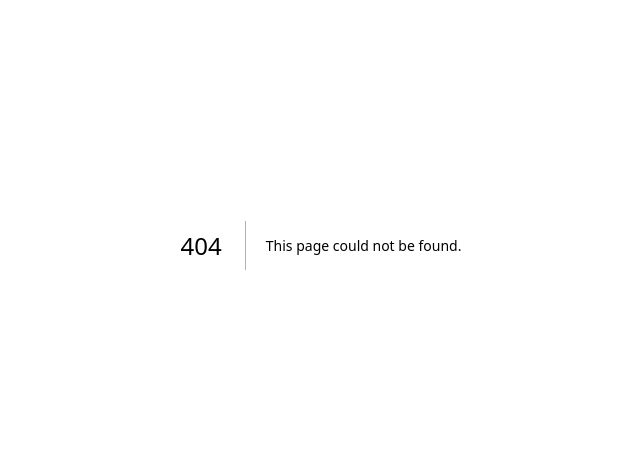
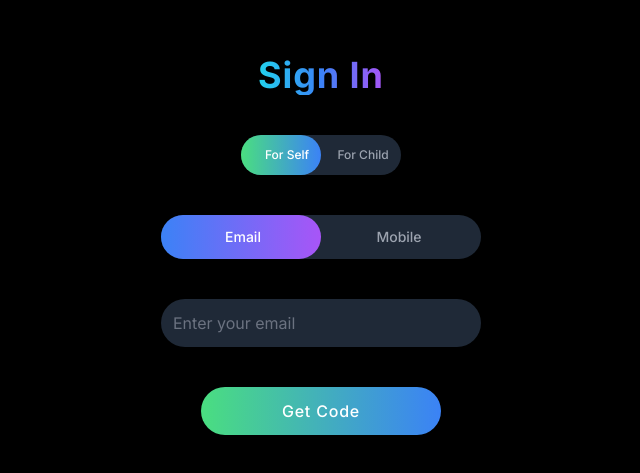
Before and after one commit to haresh12/CareerBridge, a Next.js app: page /signin in a window 1280 px wide. Before the commit this address had no page. Shown: the part 155-628 px from the top of the page, without its empty margins (319-959 px from the left). Built offline with nearby package versions, Linux system fonts and the light colour scheme.

Commit message:
Sign in design WIP

```diff
--- a/app/page.tsx
+++ b/app/page.tsx
@@ -1,18 +1,23 @@
 "use client";
 
+import { useRouter } from 'next/navigation';
 import Lottie from 'lottie-react';
 import animationData from './family.json';
 import { Button } from '@headlessui/react';
 
 export default function Home() {
+  const router = useRouter();
+
+  const handleSignInClick = () => {
+    router.push('/signin');
+  };
+
   return (
     <main className="flex flex-col min-h-screen items-center justify-center bg-black text-white p-4 space-y-4">
 
       <h3 className="text-5xl sm:text-6xl font-extrabold tracking-wide text-transparent bg-clip-text bg-gradient-to-r from-cyan-400 via-blue-500 to-purple-500 animate-pulse leading-normal">
         CareerBridge
       </h3>
-
-      {/* Lottie Animation */}
       <Lottie
         animationData={animationData}
         loop={true}
@@ -21,6 +26,7 @@ export default function Home() {
 
       <div className="flex flex-col items-center space-y-3 sm:space-y-5">
         <Button
+          onClick={handleSignInClick}
           className="relative w-full max-w-xs py-3 sm:py-4 rounded-full text-lg sm:text-xl font-semibold tracking-wider transition-transform transform hover:scale-105 focus:outline-none focus:ring-4 focus:ring-cyan-300 focus:ring-opacity-50"
           style={{
             background: "linear-gradient(120deg, #FF4081, #FFA726, #66BB6A, #42A5F5, #7E57C2)",
@@ -36,6 +42,7 @@ export default function Home() {
         </Button>
 
         <Button
+          onClick={handleSignInClick}
           className="relative w-full max-w-xs py-3 sm:py-4 rounded-full text-lg sm:text-xl font-semibold tracking-wider transition-transform transform hover:scale-105 focus:outline-none focus:ring-4 focus:ring-indigo-300 focus:ring-opacity-50"
           style={{
             background: "linear-gradient(120deg, #7E57C2, #42A5F5, #66BB6A, #FFA726, #FF4081)",
--- /dev/null
+++ b/app/signin/page.tsx
@@ -0,0 +1,100 @@
+"use client";
+
+import { useState } from 'react';
+
+export default function SignIn() {
+  const [signInMethod, setSignInMethod] = useState('email');
+  const [userType, setUserType] = useState('self');
+
+  return (
+    <main className="flex flex-col min-h-screen items-center justify-center bg-black text-white p-4 space-y-10">
+
+      <h3 className="text-3xl sm:text-4xl font-bold tracking-wide text-transparent bg-clip-text bg-gradient-to-r from-cyan-400 via-blue-500 to-purple-500">
+        Sign In
+      </h3>
+
+      {/* Smaller Toggle-like User Type Selection */}
+      <div className="relative w-full max-w-xs mt-4 flex justify-center">
+        <div className="relative flex items-center bg-gray-800 rounded-full p-1 space-x-2 w-1/2">
+          <div
+            className={`absolute left-0 top-0 h-full w-1/2 bg-gradient-to-r from-green-400 to-blue-500 rounded-full transition-transform duration-300 ease-in-out transform ${
+              userType === 'self' ? 'translate-x-0' : 'translate-x-full'
+            }`}
+          />
+          <button
+            onClick={() => setUserType('self')}
+            className={`relative z-10 w-1/2 py-2 text-xs font-medium text-center ${
+              userType === 'self' ? 'text-white' : 'text-gray-400'
+            }`}
+          >
+            For Self
+          </button>
+          <button
+            onClick={() => setUserType('child')}
+            className={`relative z-10 w-1/2 py-2 text-xs font-medium text-center ${
+              userType === 'child' ? 'text-white' : 'text-gray-400'
+            }`}
+          >
+            For Child
+          </button>
+        </div>
+      </div>
+
+      {/* Toggle-like Sign In Method Options */}
+      <div className="relative w-full max-w-xs">
+        <div className="relative flex items-center bg-gray-800 rounded-full p-1">
+          <div
+            className={`absolute left-0 top-0 h-full w-1/2 bg-gradient-to-r from-blue-500 to-purple-500 rounded-full transition-transform duration-300 ease-in-out transform ${
+              signInMethod === 'email' ? 'translate-x-0' : 'translate-x-full'
+            }`}
+          />
+          <button
+            onClick={() => setSignInMethod('email')}
+            className={`relative z-10 w-1/2 py-2 text-sm font-medium text-center ${
+              signInMethod === 'email' ? 'text-white' : 'text-gray-400'
+            }`}
+          >
+            Email
+          </button>
+          <button
+            onClick={() => setSignInMethod('mobile')}
+            className={`relative z-10 w-1/2 py-2 text-sm font-medium text-center ${
+              signInMethod === 'mobile' ? 'text-white' : 'text-gray-400'
+            }`}
+          >
+            Mobile
+          </button>
+        </div>
+      </div>
+
+      {/* Input for Email or Phone */}
+      <div className="w-full max-w-xs mt-4">
+        {signInMethod === 'email' ? (
+          <input
+            type="email"
+            placeholder="Enter your email"
+            className="w-full p-3 mb-0 rounded-full bg-gray-800 text-white placeholder-gray-500 focus:outline-none focus:ring-4 focus:ring-cyan-300"
+          />
+        ) : (
+          <div className="relative flex items-center w-full mb-0">
+            <span className="absolute inset-y-0 left-0 flex items-center pl-3 text-white">
+              🇮🇳 +91
+            </span>
+            <input
+              type="tel"
+              placeholder="Enter your mobile number"
+              className="w-full p-3 pl-20 rounded-full bg-gray-800 text-white placeholder-gray-500 focus:outline-none focus:ring-4 focus:ring-cyan-300"
+            />
+          </div>
+        )}
+      </div>
+      <div className="flex justify-center mb-1 w-full max-w-xs">
+        <button
+          className="w-3/4 py-3 rounded-full text-base font-medium tracking-wider bg-gradient-to-r from-green-400 to-blue-500 hover:scale-105 focus:outline-none focus:ring-4 focus:ring-cyan-300 focus:ring-opacity-50 transition-transform duration-300 ease-in-out"
+        >
+          Get Code
+        </button>
+      </div>
+    </main>
+  );
+}
```
